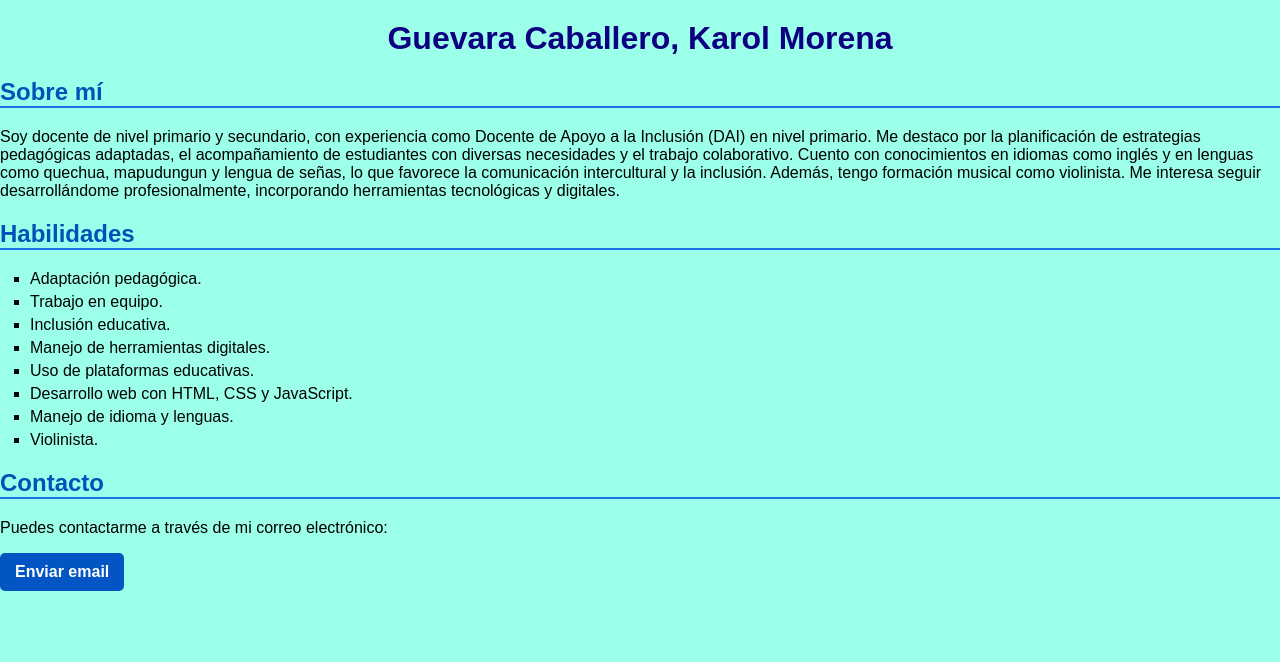
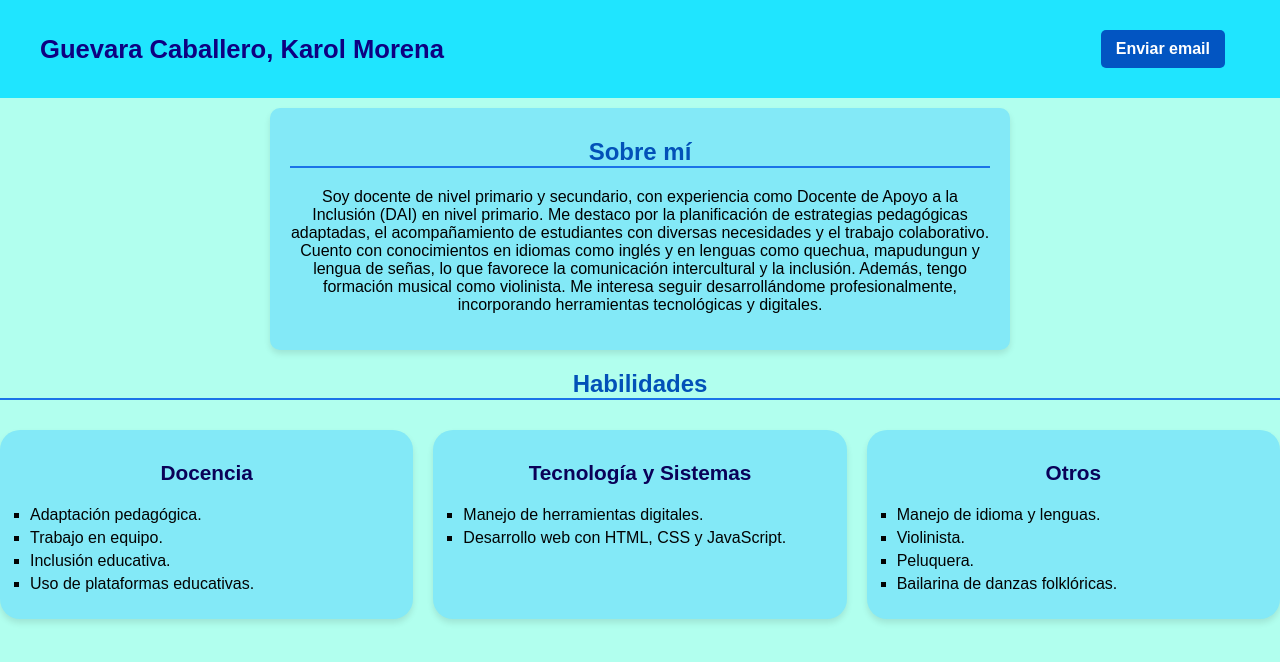
Before and after one commit to guevaramorena/Mi-CV, a plain HTML site: page index.html in a window 1280 px wide. Drawn offline with Linux system fonts and the light colour scheme.

Commit message:
agrego actividad de flexbox

```diff
--- a/index.html
+++ b/index.html
@@ -7,30 +7,53 @@
     <link rel="stylesheet" href="style.css">
 </head>
 <body>
+<nav class="navbar">
+    <div class="logo">
     <h1>Guevara Caballero, Karol Morena</h1>
-    <section>
+    </div>
+       <div class="contacto">
+            <a href="mailto:morecaballero@gmail.com" class="enlace-contacto"> Enviar email</a>
+        </div>
+    </nav>
+
+    <main>
+        <section class="contenedor-padre">
+        <div class="sobre-mi">
         <h2>Sobre mí</h2>
         <p>Soy docente de nivel primario y secundario, con experiencia como Docente de Apoyo a la Inclusión (DAI) en nivel primario. Me destaco por la planificación de estrategias pedagógicas adaptadas, el acompañamiento de estudiantes con diversas necesidades y el trabajo colaborativo. Cuento con conocimientos en idiomas como inglés y en lenguas como quechua, mapudungun y lengua de señas, lo que favorece la comunicación intercultural y la inclusión. Además, tengo formación musical como violinista. Me interesa seguir desarrollándome profesionalmente, incorporando herramientas tecnológicas y digitales.</p>
+        </div>
+
     </section>
-
-    <section>
-        <h2>Habilidades</h2>
-        <ul>
+    <h2 class="Habilidades">Habilidades</h2>
+    <section class="contenedor-tarjetas">
+            <article class="tarjeta">
+                <h3>Docencia</h3>
+           <ul>
             <li>Adaptación pedagógica.</li>
             <li>Trabajo en equipo.</li>
             <li>Inclusión educativa.</li>
-            <li>Manejo de herramientas digitales.</li>
             <li>Uso de plataformas educativas.</li>
-            <li>Desarrollo web con HTML, CSS y JavaScript.</li>
+           </ul>
+            </article>
+
+            <article class="tarjeta">
+                <h3>Tecnología y Sistemas</h3>
+            <ul>
+                <li>Manejo de herramientas digitales.</li>
+                <li>Desarrollo web con HTML, CSS y JavaScript.</li>
+            </ul>
+            </article>
+
+            <article class="tarjeta">
+                <h3>Otros</h3>
+            <ul>
             <li>Manejo de idioma y lenguas.</li>
             <li>Violinista.</li>
-        </ul>
-    </section>
-
-    <section>
-        <h2>Contacto</h2>
-        <p>Puedes contactarme a través de mi correo electrónico:</p>
-        <a href="mailto:morecaballero@gmail.com" class="enlace-contacto"> Enviar email</a>
-    </section>
+            <li>Peluquera.</li>
+            <li>Bailarina de danzas folklóricas.</li>
+            </ul>
+         </article>
+     </section>
+    </main>
 </body>
 </html>
--- a/style.css
+++ b/style.css
@@ -1,25 +1,21 @@
 /* === GENERAL === */
 body {
-    background-color: #9cffea;
+    background-color: #b1ffee;
     font-family: Arial, sans-serif;
     margin: 0;
 }
-/* === TITULOS === */
-h1 {
+/* === NAVBAR === */
+.navbar {
+    display: flex;
+    justify-content: space-between;
+    align-items: center;
+    padding: 30px 40px;
+    background-color: #1fe5ff;
+}
+.logo h1 {
     color: #0e0181;
-    text-align: center;
-    margin-top: 20px;
-}
-h2 {
-    border-bottom: 2px solid #1a73e8;
-    color: #0251b8;
-}
-/* === LISTAS === */
-ul { padding-left: 30px; }
-li {
-    list-style: square;
-    color: #030303;
-    margin-bottom: 5px;
+   font-size: 1.6rem;
+    margin: 0;
 }
 /* === ENLACES === */
 .enlace-contacto {
@@ -35,3 +31,52 @@ li {
 .enlace-contacto:hover {
     background-color: #4390f5;
 }
+/* === CONTENEDORES === */
+.contenedor-padre {
+    display: flex;
+    justify-content: center;
+    align-items: center;
+    padding: 10px 20px;
+}
+.sobre-mi {
+    background-color: #83e9f7;
+    padding: 20px;
+    border-radius: 10px;
+    max-width: 700px;
+    text-align: center;
+    box-shadow: 0 4px 6px #0000001a;
+}
+h2 {
+    border-bottom: 2px solid #1a73e8;
+    color: #0251b8;
+    text-align: center;
+    margin-top: 10px;
+}
+.contenedor-tarjetas {
+    display: flex;
+    gap: 20px;
+    justify-content: center;
+    margin-top: 30px;
+}
+.tarjeta {
+    flex: 1;
+    background-color: #83e9f7;
+    padding: 10px;
+    border-radius: 20px;
+    box-shadow: 0 4px 6px #0000001a;
+    text-align: left;
+}
+.tarjeta h3 {
+    color: #0a0158;
+    text-align: center;
+    margin-bottom: 15px;
+    font-size: 1.3rem;
+    padding-bottom: 5px;
+}
+/* === LISTAS === */
+ul { padding-left: 20px; }
+li {
+    list-style: square;
+    color: #030303;
+    margin-bottom: 5px;
+}
```
